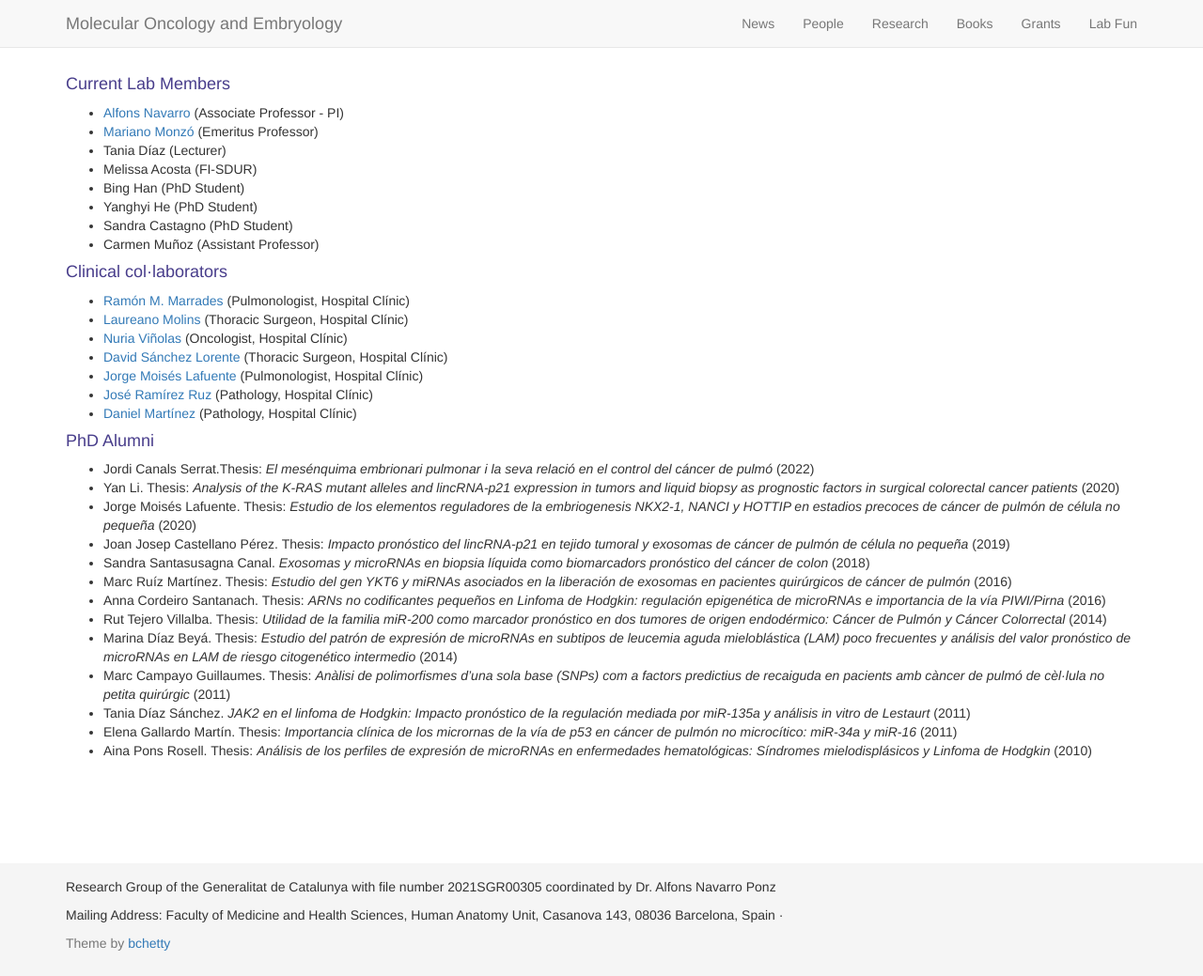
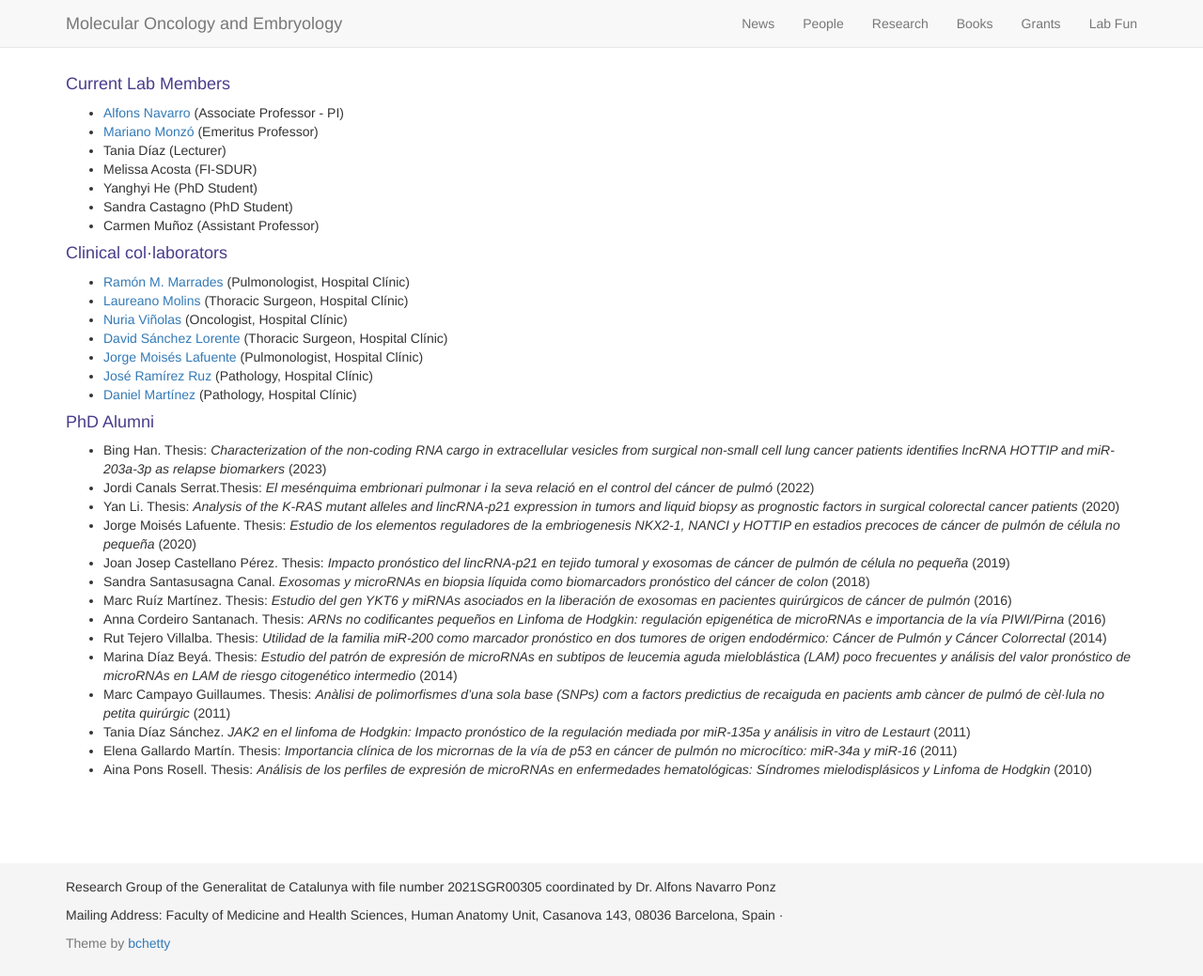
Before and after one commit to AlfonsNavarro/lab, a Jekyll site: the page built from pages/people.md, in a window 1280 px wide and 1039 px high. Shown: the whole window at 94% size. Built offline with Jekyll 4.4.1, drawn with Linux system fonts in a browser that asks for light colours; nearby versions of some CDN libraries.

Commit message:
update in people bing phd alumni

```diff
--- a/pages/people.md
+++ b/pages/people.md
@@ -9,7 +9,6 @@ title: people
 - [Mariano Monzó](https://www.linkedin.com/in/mariano-monzo-514b7524/?originalSubdomain=es) (Emeritus Professor)
 - Tania Díaz (Lecturer)
 - Melissa Acosta (FI-SDUR)
-- Bing Han (PhD Student)
 - Yanghyi He (PhD Student)
 - Sandra Castagno (PhD Student)
 - Carmen Mu&ntilde;oz (Assistant Professor)
@@ -27,6 +26,7 @@ title: people
 
 #### PhD Alumni
 
+- Bing Han. Thesis: *Characterization of the non-coding RNA cargo in extracellular vesicles from surgical non-small cell lung cancer patients identifies lncRNA HOTTIP and miR-203a-3p as relapse biomarkers* (2023)
 - Jordi Canals Serrat.Thesis: *El mesénquima embrionari pulmonar i la seva relació en el control del cáncer de pulmó* (2022)
 - Yan Li. Thesis: *Analysis of the K-RAS mutant alleles and lincRNA-p21 expression in tumors and liquid biopsy as prognostic factors in surgical colorectal cancer patients* (2020)
 - Jorge Moisés Lafuente. Thesis: *Estudio de los elementos reguladores de la embriogenesis NKX2-1, NANCI y HOTTIP en
```
Also changed, not shown: 2 other files.
